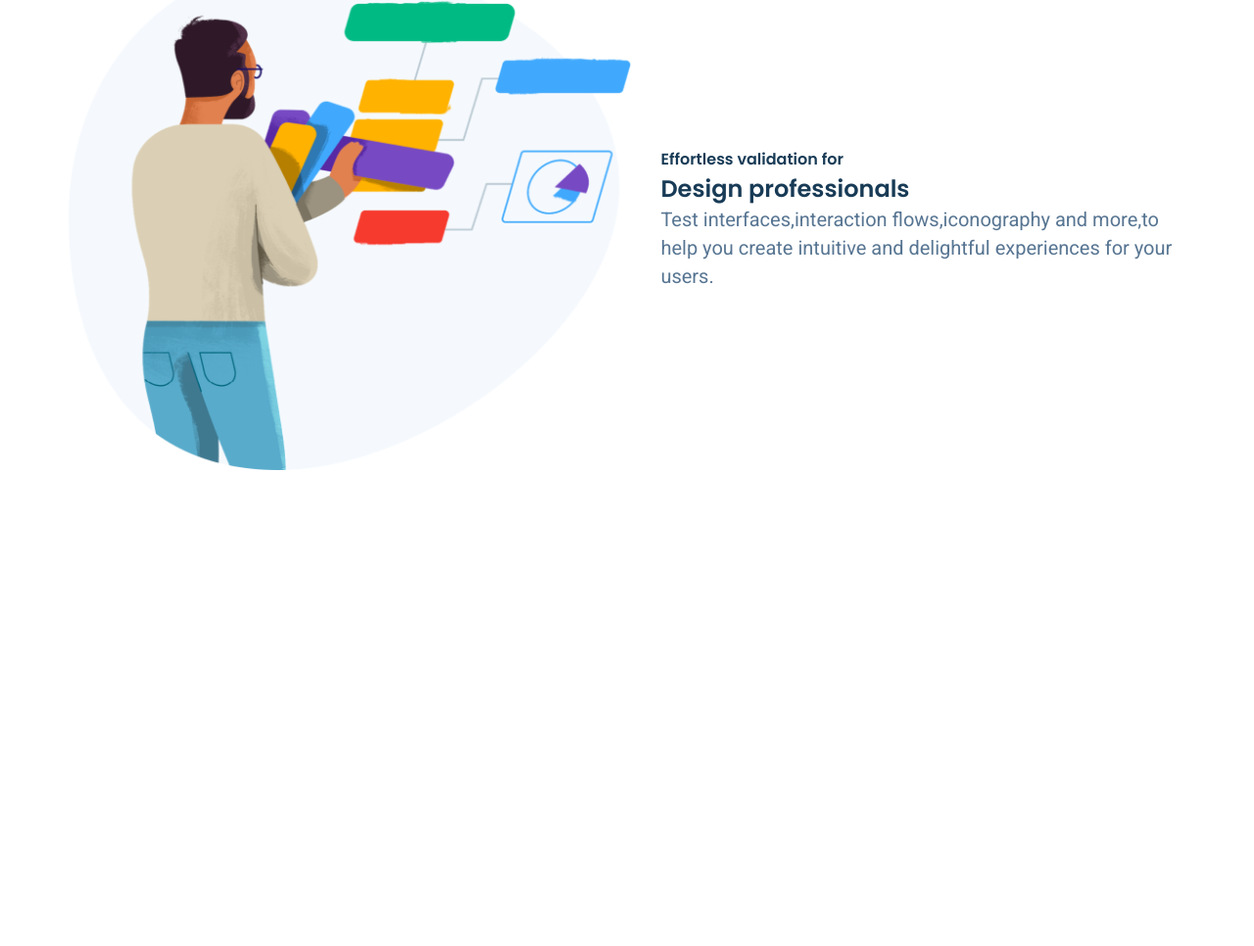
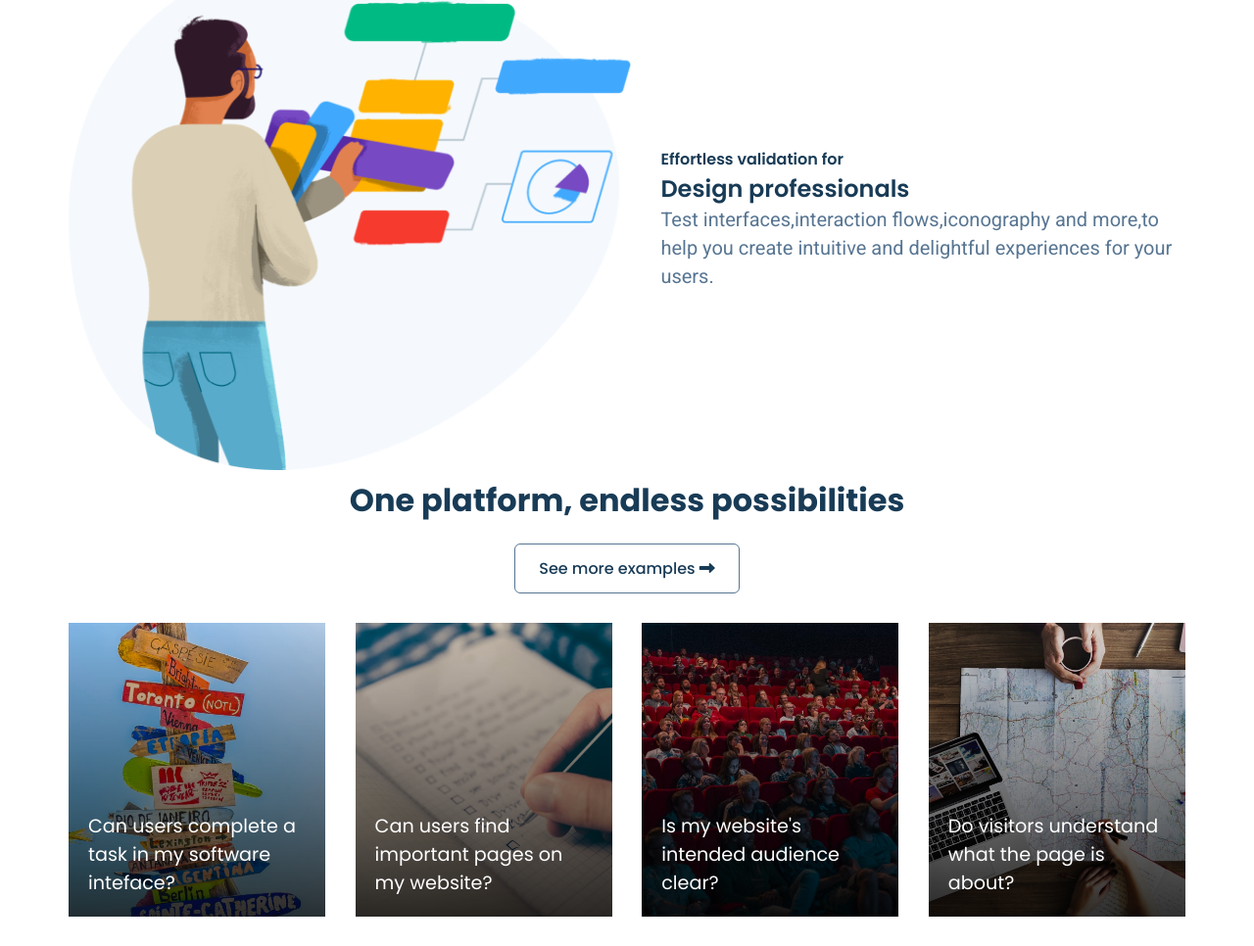
Before and after one commit to faridhussain/BaseLayout, a plain HTML site: page index.html in a window 1280 px wide. Shown: the part 2746-3712 px from the top of the page at 98% size. Before the commit the page ends 3233 px from the top, so only its background shows below. Drawn offline with Linux system fonts and the light colour scheme.

Commit message:
added examples section

```diff
--- a/index.html
+++ b/index.html
@@ -90,7 +90,7 @@
         </div>
         <div class="features-area flex">
           <div class="features-card flex">
-            <img src="assets/asset 11.svg" alt="">
+            <img src="assets/asset 11.svg" alt="" />
             <h3>Card Sorting</h3>
             <p>Discover how people group and label information.</p>
             <a href="#" class="secondary-button"
@@ -98,7 +98,7 @@
             ></a>
           </div>
           <div class="features-card flex">
-            <img src="assets/asset 13.svg" alt="">
+            <img src="assets/asset 13.svg" alt="" />
             <h3>Prototype tests</h3>
             <p>Discover how people navigate your figma prototypes.</p>
             <a href="#" class="secondary-button"
@@ -106,7 +106,7 @@
             ></a>
           </div>
           <div class="features-card flex">
-            <img src="assets/asset 14.svg" alt="">
+            <img src="assets/asset 14.svg" alt="" />
             <h3>First click tests</h3>
             <p>Test interaction with first click and navigation tests.</p>
             <a href="#" class="secondary-button"
@@ -114,7 +114,7 @@
             ></a>
           </div>
           <div class="features-card flex">
-            <img src="assets/asset 15.svg" alt="">
+            <img src="assets/asset 15.svg" alt="" />
             <h3>Design surveys</h3>
             <p>Get feedback on images, videos or audio files.</p>
             <a href="#" class="secondary-button"
@@ -122,7 +122,7 @@
             ></a>
           </div>
           <div class="features-card flex">
-            <img src="assets/asset 16.svg" alt="">
+            <img src="assets/asset 16.svg" alt="" />
             <h3>Preference tests</h3>
             <p>Find out which designs users prefer and why.</p>
             <a href="#" class="secondary-button"
@@ -130,7 +130,7 @@
             ></a>
           </div>
           <div class="features-card flex">
-            <img src="assets/asset 17.svg" alt="">
+            <img src="assets/asset 17.svg" alt="" />
             <h3>Five second tests</h3>
             <p>Test comprehensibility by measuring first impressions.</p>
             <a href="#" class="secondary-button"
@@ -144,25 +144,35 @@
     <section class="big-feature-section">
       <div class="container flex big-feature-container">
         <div class="feature-img">
-          <img src="assets/asset 18.png" alt="">
+          <img src="assets/asset 18.png" alt="" />
         </div>
         <div class="feature-desc flex">
           <h4>Effortless validation for</h4>
           <h3>Design professionals</h3>
-          <p>Test interfaces,interaction flows,iconography and more,to help you create intuitive and delightful experiences for your users.</p>
+          <p>
+            Test interfaces,interaction flows,iconography and more,to help you
+            create intuitive and delightful experiences for your users.
+          </p>
         </div>
       </div>
     </section>
 
     <section class="big-feature-section">
-      <div class="container flex big-feature-container" style="flex-direction: row-reverse;">k
+      <div
+        class="container flex big-feature-container"
+        style="flex-direction: row-reverse"
+      >
+        k
         <div class="feature-img">
-          <img src="assets/asset 21.png" alt="">
+          <img src="assets/asset 21.png" alt="" />
         </div>
         <div class="feature-desc flex">
           <h4>Effortless validation for</h4>
           <h3>Design professionals</h3>
-          <p>Test interfaces,interaction flows,iconography and more,to help you create intuitive and delightful experiences for your users.</p>
+          <p>
+            Test interfaces,interaction flows,iconography and more,to help you
+            create intuitive and delightful experiences for your users.
+          </p>
         </div>
       </div>
     </section>
@@ -170,17 +180,43 @@
     <section class="big-feature-section">
       <div class="container flex big-feature-container">
         <div class="feature-img">
-          <img src="assets/asset 24.png" alt="">
+          <img src="assets/asset 24.png" alt="" />
         </div>
         <div class="feature-desc flex">
           <h4>Effortless validation for</h4>
           <h3>Design professionals</h3>
-          <p>Test interfaces,interaction flows,iconography and more,to help you create intuitive and delightful experiences for your users.</p>
+          <p>
+            Test interfaces,interaction flows,iconography and more,to help you
+            create intuitive and delightful experiences for your users.
+          </p>
         </div>
       </div>
     </section>
 
-    <section class="examples-section"></section>
+    <section class="examples-section">
+      <div class="container">
+        <div class="examples-header flex">
+          <h2>One platform, endless possibilities</h2>
+          <a href="#" class="secondary-button"
+            >See more examples <i class="fa-solid fa-right-long"></i
+          ></a>
+        </div>
+        <div class="examples-area flex">
+          <a href= "#" class="examples-card">
+            <h3 class="card-text">Can users complete a task in my software inteface?</h3>
+          </a>
+          <a href= "#" class="examples-card">
+            <h3 class="card-text">Can users find important pages on my website?</h3>
+          </a>
+          <a href= "#" class="examples-card">
+            <h3 class="card-text">Is my website's intended audience clear?</h3>
+          </a>
+          <a href= "#" class="examples-card">
+            <h3 class="card-text">Do visitors understand what the page is about?</h3>
+          </a>
+        </div>
+      </div>
+    </section>
 
     <section class="cta-section"></section>
 
--- a/style.css
+++ b/style.css
@@ -180,3 +180,43 @@ header{
 .feature-desc h3,h4{
     font-weight: 600;
 }
+.examples-header{
+    flex-direction: column;
+    gap: 20px;
+}
+.examples-card{
+    width: 23%;
+    position: relative;
+    min-height: 300px;
+    background: black;
+    background: linear-gradient(rgb(0,0,0,0.1),rgb(0,0,0,0.8)),url(assets/asset\ 35.jpeg);
+    background-size: cover;
+}
+.card-text{
+    position: absolute;
+    bottom: 20px;
+    left: 20px;
+    right: 20px;
+    color: white;
+    font-weight: 400;
+    font-size: 1.2rem;
+}
+.examples-area{
+    justify-content: space-between;
+    margin-block: 30px;
+}
+.examples-card:nth-child(2){
+    background: linear-gradient(rgb(0,0,0,0.1),rgb(0,0,0,0.8)),url(assets/asset\ 34.jpeg);
+    background-size: cover;
+}
+.examples-card:nth-child(3){
+    background: linear-gradient(rgb(0,0,0,0.1),rgb(0,0,0,0.8)),url(assets/asset\ 36.jpeg);
+    background-size: cover;
+}
+.examples-card:nth-child(4){
+    background: linear-gradient(rgb(0,0,0,0.1),rgb(0,0,0,0.8)),url(assets/asset\ 37.jpeg);
+    background-size: cover;
+}
+.examples-card:hover{
+    box-shadow: 0 0 10px #888;
+}
```
